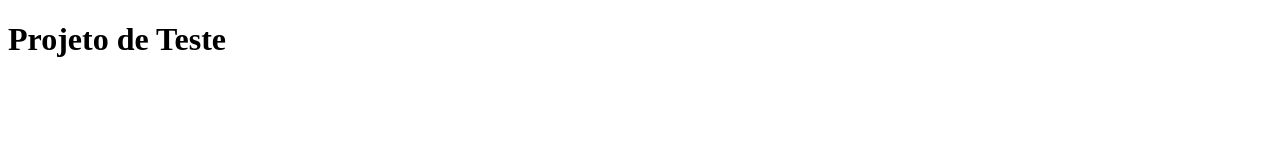
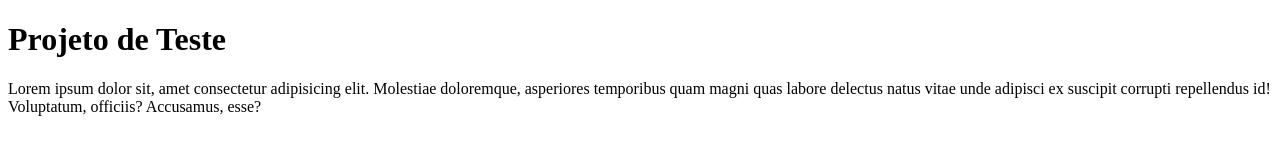
Before and after one commit to ViniciusFSant/projeto-teste, a plain HTML site: page index.html in a window 1280 px wide. Drawn offline with Linux system fonts and the light colour scheme.

Commit message:
Update index.html

```diff
--- a/index.html
+++ b/index.html
@@ -7,5 +7,6 @@
 </head>
 <body>
     <h1>Projeto de Teste</h1>
+    <p>Lorem ipsum dolor sit, amet consectetur adipisicing elit. Molestiae doloremque, asperiores temporibus quam magni quas labore delectus natus vitae unde adipisci ex suscipit corrupti repellendus id! Voluptatum, officiis? Accusamus, esse?</p>
 </body>
 </html>
```
